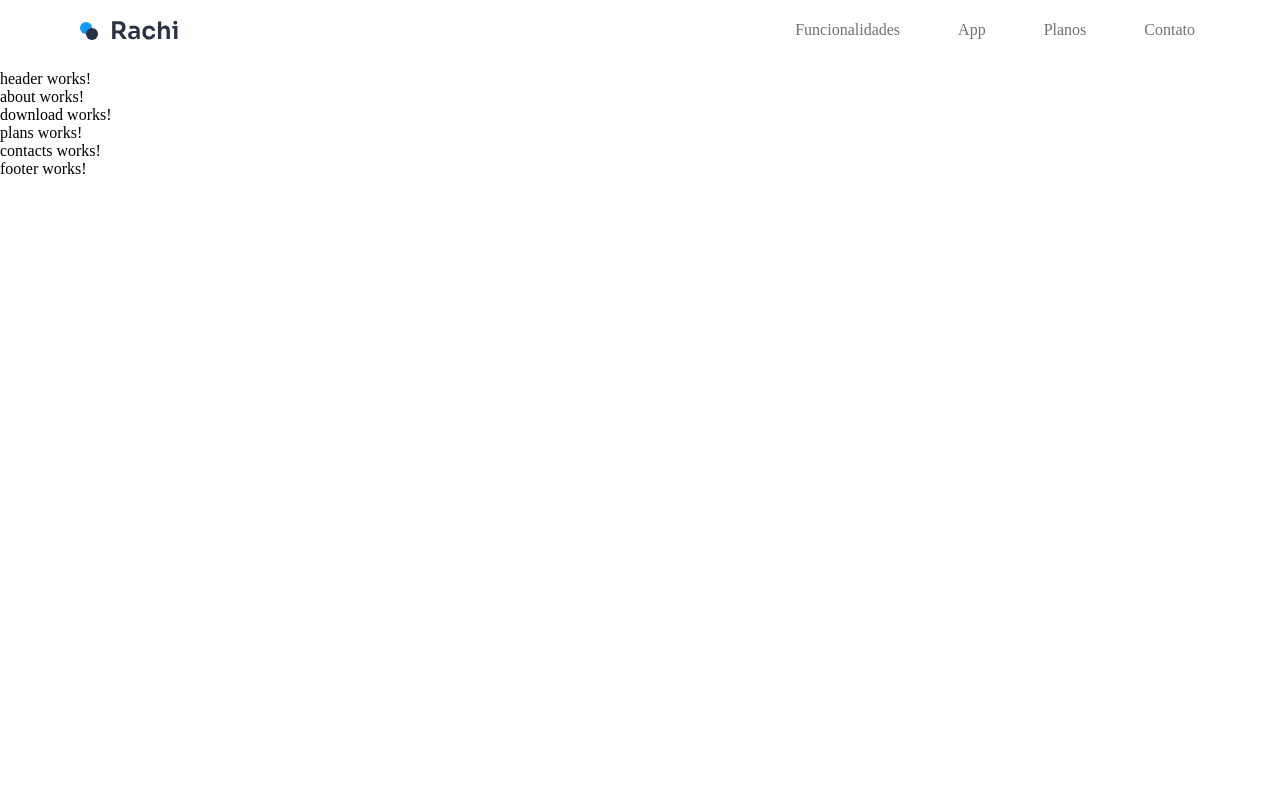
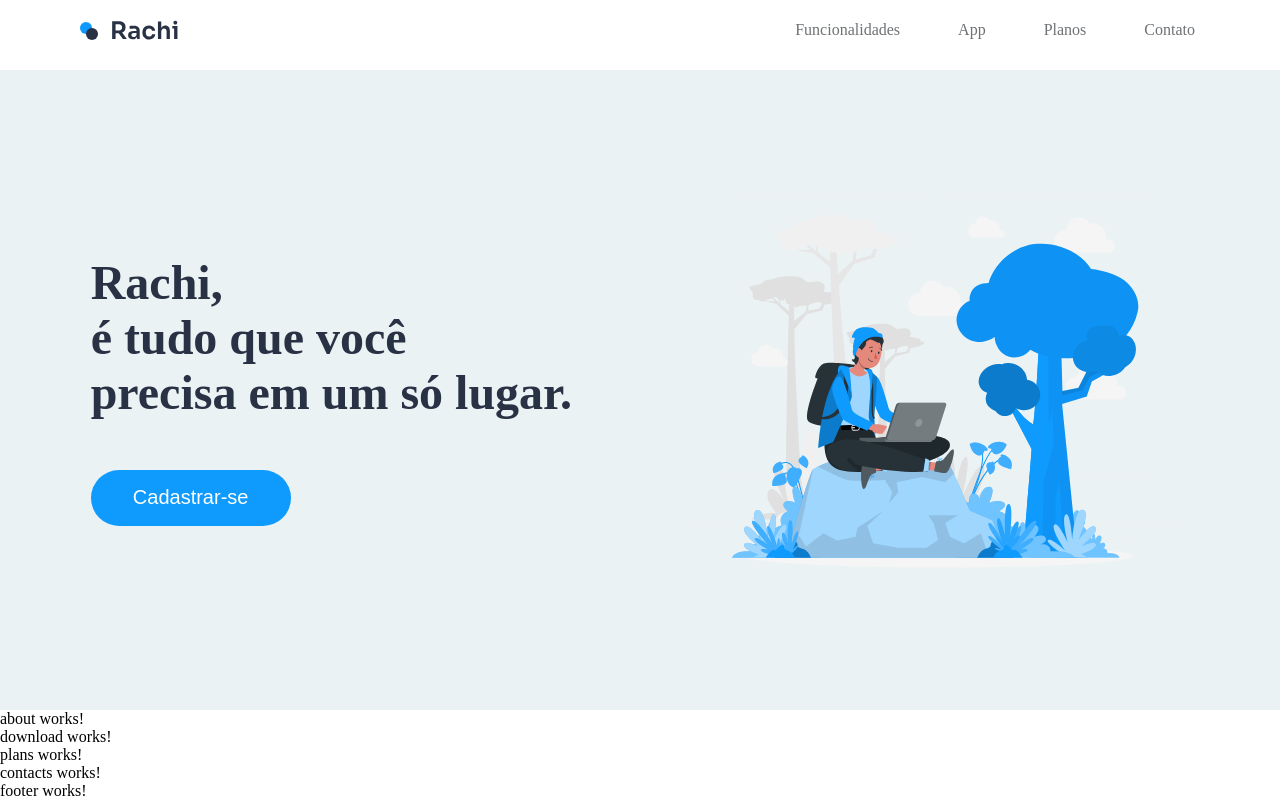
Before and after one commit to GustavoCremonez/Rachi, an Angular app: page / in a window 1280 px wide. Built offline with nearby package versions, Linux system fonts and the light colour scheme.

Commit message:
:sparkles: feat: Header

```diff
--- a/src/app/components/header/header.component.html
+++ b/src/app/components/header/header.component.html
@@ -1 +1,10 @@
-<p>header works!</p>
+<header>
+  <section>
+    <p>
+      Rachi, <br />é tudo que você <br />
+      precisa em um só lugar.
+    </p>
+    <button>Cadastrar-se</button>
+  </section>
+  <img src="/assets/illustration1.svg" alt="" />
+</header>
--- a/src/app/components/header/header.component.scss
+++ b/src/app/components/header/header.component.scss
@@ -0,0 +1,32 @@
+header {
+  height: 640px;
+  display: flex;
+  align-items: center;
+  justify-content: space-around;
+  background-color: #ebf2f3;
+  padding: 0 2rem;
+
+  section {
+    p {
+      font-size: 48px;
+      font-weight: 600;
+      color: var(--foreground-color);
+    }
+
+    button {
+      margin-top: 50px;
+      background-color: var(--primary-color);
+      width: 200px;
+      height: 56px;
+      border-radius: 50px;
+      border: none;
+      font-size: 20px;
+      color: var(--background-color);
+    }
+  }
+
+  img {
+    width: 500px;
+    height: 500px;
+  }
+}
```
